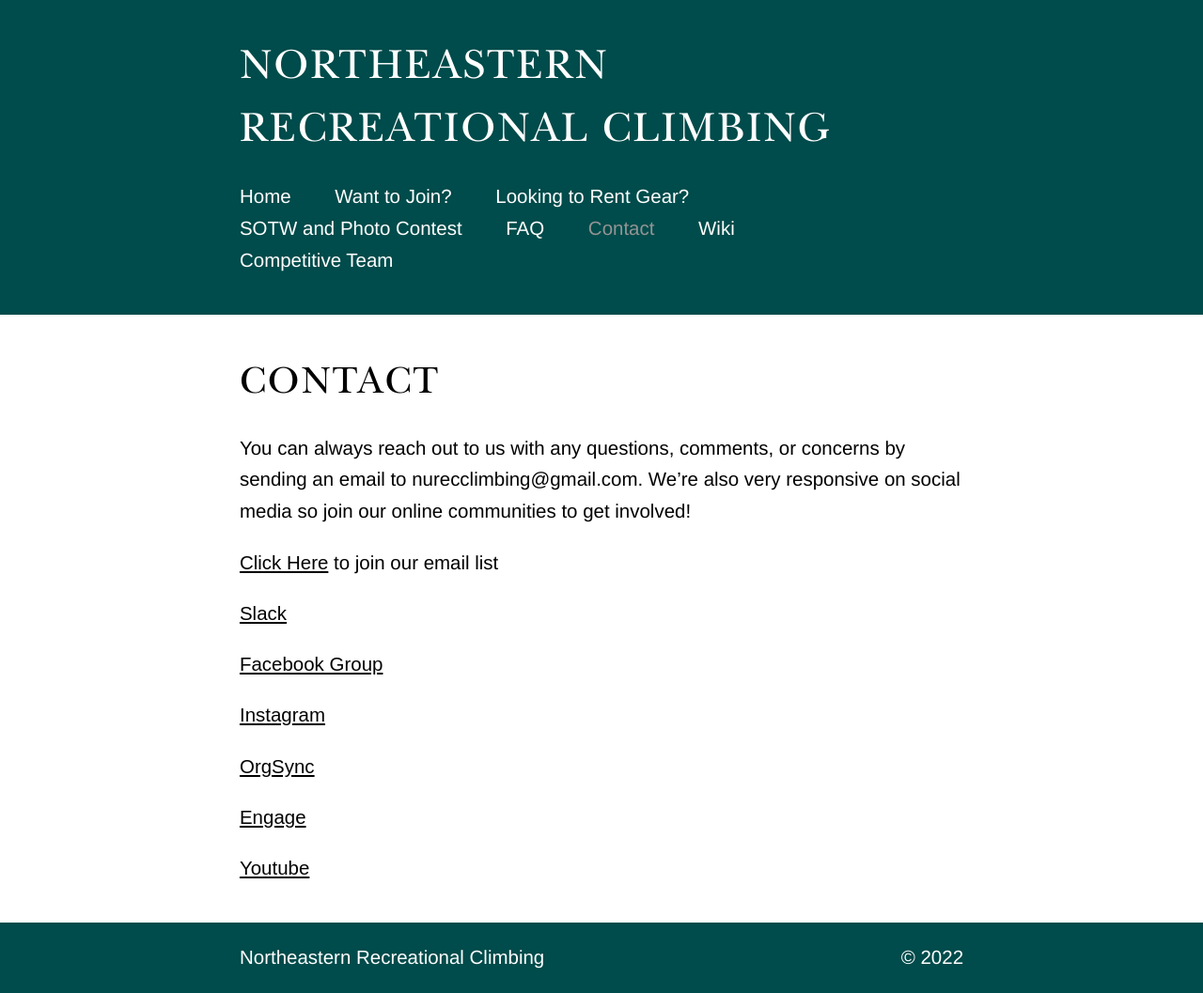
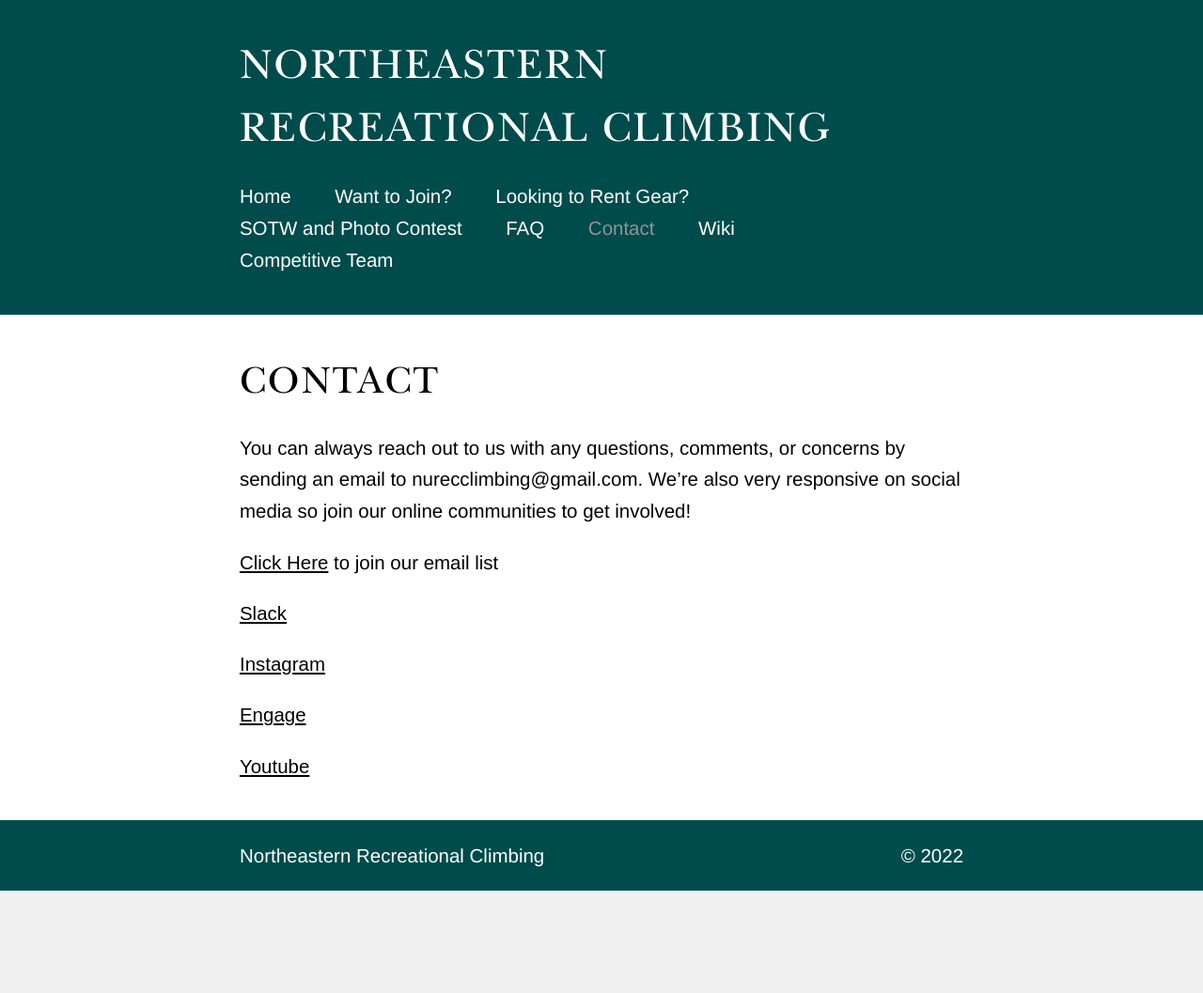
Before and after one commit to NortheasternClimbing/northeasternclimbing.github.io, a Jekyll site: the page built from nrc/contact.md, in a window 1280 px wide. Shown: the whole page at 94% size. Built offline with Jekyll 4.4.1, drawn with Linux system fonts in a browser that asks for light colours; after the commit the page ends 948 px from its top, so only the background shows below that.

Commit message:
Update contact.md
updated social media and email list

```diff
--- a/nrc/contact.md
+++ b/nrc/contact.md
@@ -4,15 +4,11 @@
 ---
 You can always reach out to us with any questions, comments, or concerns by sending an email to nurecclimbing@gmail.com. We're also very responsive on social media so join our online communities to get involved!
 
-[Click Here](http://eepurl.com/dLPYEA) to join our email list
+[Click Here](https://neu.campuslabs.com/engage/organization/northeastern-rec-climbing) to join our email list
 
 [Slack](https://join.slack.com/t/nurecclimbing/shared_invite/enQtMjk1MDgxNzE5MjgzLTU1ZGIzZDIyZDM2NTY1YmJmZjQ4NTU3ZWM1NTdjNGVmNmRjN2EzNGY2YjhmODUxMTZhOTJhMjU1NGQ1MjY3ZjM)
 
-[Facebook Group](https://www.facebook.com/groups/nurecclimbing/)
-
 [Instagram](https://www.instagram.com/nurecclimbing/)
-
-[OrgSync](https://orgsync.com/148139/chapter)
 
 [Engage](https://neu.campuslabs.com/engage/organization/northeastern-rec-climbing)
 
```
